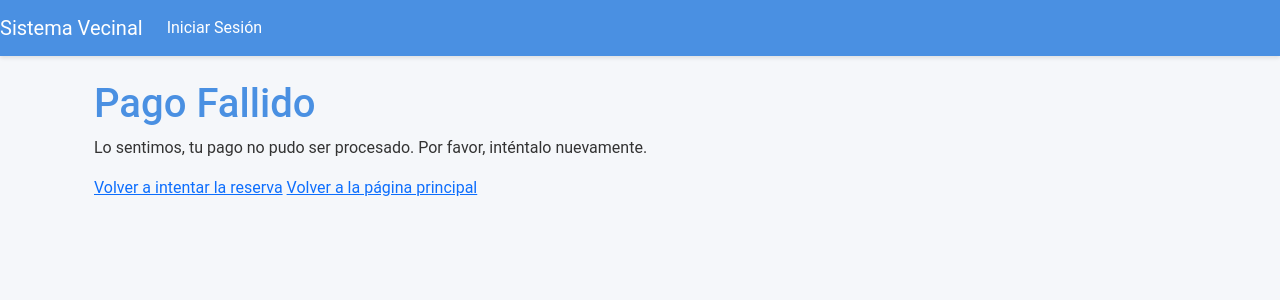
After one commit to VicxNF/Junta-Vecinos, a Django app: page /pago-fallido/ in a window 1280 px wide. The commit adds this page. Shown: the top 300 px of the page. Run offline with Django 5.2, Linux system fonts and the light colour scheme; some libraries are stand-ins or nearby versions.

Commit message:
Pasarela de Pago integrada

```diff
--- a/junta_vecinos/models.py
+++ b/junta_vecinos/models.py
@@ -1,5 +1,6 @@
 from django.db import models
 from django.contrib.auth.models import User
+from decimal import Decimal
 
 # Modelo para representar a un vecino
 class Vecino(models.Model):
@@ -92,6 +93,8 @@ class Espacio(models.Model):
     capacidad = models.IntegerField()
     foto = models.ImageField(upload_to='espacios/', null=True, blank=True)
     ubicacion = models.CharField(max_length=200, default='Ubicación no disponible')
+    precio_por_hora = models.DecimalField(max_digits=10, decimal_places=2)  # Agregar este campo
+
 
     def __str__(self):
         return self.nombre
@@ -102,6 +105,7 @@ class Reserva(models.Model):
     fecha = models.DateField()
     hora_inicio = models.TimeField()
     hora_fin = models.TimeField()
+    monto_pagado = models.DecimalField(max_digits=10, decimal_places=2, default=Decimal('0.00'))  # Agrega este campo
 
     def __str__(self):
         return f"{self.espacio.nombre} reservado por {self.usuario.username} el {self.fecha} de {self.hora_inicio} a {self.hora_fin}"
--- /dev/null
+++ b/junta_vecinos/templates/junta_vecinos/pago_fallido.html
@@ -0,0 +1,12 @@
+{% extends 'junta_vecinos/base.html' %}
+
+{% block title %}Registro de Vecinos{% endblock %}
+
+{% block content %}
+<div class="container">
+    <h1>Pago Fallido</h1>
+    <p>Lo sentimos, tu pago no pudo ser procesado. Por favor, inténtalo nuevamente.</p>
+    <a href="{% url 'espacios_disponibles' %}">Volver a intentar la reserva</a>  <!-- Cambia 'reserva_nueva' por la URL correcta de la vista de nueva reserva -->
+    <a href="{% url 'index' %}">Volver a la página principal</a>
+</div>
+{% endblock %}
--- a/junta_vecinos/urls.py
+++ b/junta_vecinos/urls.py
@@ -39,6 +39,11 @@ urlpatterns = [
     path('generar_reporte_pdf/', views.generar_reporte_pdf, name='generar_reporte_pdf'),
     path('generar_reporte_solicitudes_pdf/', views.generar_reporte_solicitudes_pdf, name='generar_reporte_solicitudes_pdf'),
     path('api/get-espacio-info/', views.get_espacio_info, name='get_espacio_info'),
+    path('espacio/<int:espacio_id>/reservar/', views.reservar_espacio, name='reservar_espacio'),
+    path('webpay-retorno/', views.webpay_retorno, name='webpay_retorno'),
+    path('reserva-exitosa/', views.reserva_exitosa, name='reserva_exitosa'),
+    path('error-reserva/', views.error_reserva, name='error_reserva'),
+    path('pago-fallido/', views.pago_fallido, name='pago_fallido'),
 
     # Agrega más rutas según sea necesario
 ] + static(settings.MEDIA_URL, document_root=settings.MEDIA_ROOT)
--- a/junta_vecinos/views.py
+++ b/junta_vecinos/views.py
@@ -10,20 +10,26 @@ from .forms import *
 import uuid
 from django.utils import timezone
 from django.db import IntegrityError
-from django.http import JsonResponse, HttpResponse
+from django.http import HttpResponseBadRequest, JsonResponse, HttpResponse
 from django.utils.dateparse import parse_time
 import json
 from django.template.loader import render_to_string
 from django.http import HttpResponse
 from weasyprint import HTML
 from django.core.files.base import ContentFile
-from datetime import date
+from datetime import datetime, date
 from django.core.files.base import ContentFile
 import json
 from datetime import datetime, timedelta
 from django.db.models import Count
 from reportlab.lib.pagesizes import A4
 from reportlab.pdfgen import canvas
+from django.shortcuts import redirect
+from django.urls import reverse
+from transbank.webpay.webpay_plus.transaction import Transaction
+from django.views.decorators.csrf import csrf_exempt
+from decimal import Decimal
+
 
 
 
@@ -611,20 +617,95 @@ def reservar_espacio(request, espacio_id):
             if reservas_existentes.exists():
                 return JsonResponse({'success': False, 'error': 'El espacio ya está reservado en parte o todo ese horario.'})
 
-            # Crear la reserva
-            reserva = Reserva.objects.create(
-                usuario=request.user,
-                espacio=espacio,
-                fecha=fecha,
-                hora_inicio=hora_inicio_obj,
-                hora_fin=hora_fin_obj
-            )
-            return JsonResponse({'success': True})
+            # Calcular el monto a pagar (esto dependerá de tu lógica de negocio)
+            monto = calcular_monto(espacio, hora_inicio_obj, hora_fin_obj)
+
+            # Iniciar transacción WebPay
+            buy_order = f"RES-{espacio.id}-{request.user.id}-{int(datetime.now().timestamp())}"
+            session_id = request.session.session_key
+            return_url = request.build_absolute_uri(reverse('webpay_retorno'))
+
+            transaction = Transaction()
+            response = transaction.create(buy_order, session_id, monto, return_url)
+
+            # Guardar datos de la reserva en sesión para procesarla después del pago
+            request.session['reserva_pendiente'] = {
+                'espacio_id': espacio.id,
+                'fecha': fecha,
+                'hora_inicio': hora_inicio,
+                'hora_fin': hora_fin,
+                'monto': monto,
+                'buy_order': buy_order
+            }
+
+            # Devolver la URL de pago y el token para que el frontend redirija
+            return JsonResponse({
+                'success': True,
+                'payment_url': response['url'],
+                'token': response['token']
+            })
 
         except Exception as e:
             return JsonResponse({'success': False, 'error': str(e)})
 
     return JsonResponse({'success': False, 'error': 'Método no permitido'})
+
+def calcular_monto(espacio, hora_inicio, hora_fin):
+    # Calcular la duración en horas
+    duracion = datetime.combine(datetime.min, hora_fin) - datetime.combine(datetime.min, hora_inicio)
+    horas = Decimal(duracion.total_seconds()) / Decimal(3600)  # Convertimos a Decimal
+
+    # Multiplicar el precio por hora (Decimal) con las horas (Decimal)
+    return int(espacio.precio_por_hora * horas)
+
+@csrf_exempt
+def webpay_retorno(request):
+    if request.method == 'POST' or request.method == 'GET':
+        token = request.POST.get('token_ws') if request.method == 'POST' else request.GET.get('token_ws')
+
+        if not token:
+            return render(request, 'junta_vecinos/error_reserva.html', {'error': 'Token de pago no recibido'})
+
+        transaction = Transaction()
+        response = transaction.commit(token)
+
+        if response['response_code'] == 0:
+            # Pago exitoso
+            reserva_data = request.session.get('reserva_pendiente')
+            if reserva_data and reserva_data['buy_order'] == response['buy_order']:
+                # Crear la reserva
+                espacio = get_object_or_404(Espacio, id=reserva_data['espacio_id'])
+                reserva = Reserva.objects.create(
+                    usuario=request.user,
+                    espacio=espacio,
+                    fecha=reserva_data['fecha'],
+                    hora_inicio=datetime.strptime(reserva_data['hora_inicio'], '%H:%M').time(),
+                    hora_fin=datetime.strptime(reserva_data['hora_fin'], '%H:%M').time(),
+                    monto_pagado=response['amount']
+                )
+                del request.session['reserva_pendiente']
+                return render(request, 'junta_vecinos/reserva_exitosa.html', {'reserva': reserva})
+            else:
+                return render(request, 'junta_vecinos/error_reserva.html', {'error': 'Datos de reserva no coinciden'})
+        else:
+            # Pago fallido
+            return render(request, 'junta_vecinos/pago_fallido.html')
+
+    return HttpResponseBadRequest('Método no permitido')
+
+# Vista para reserva exitosa
+def reserva_exitosa(request):
+    return render(request, 'junta_vecinos/reserva_exitosa.html')
+
+# Vista para error en la reserva
+def error_reserva(request):
+    error = "Hubo un problema con tu reserva."  # Puedes pasar un mensaje de error personalizado
+    return render(request, 'junta_vecinos/error_reserva.html', {'error': error})
+
+# Vista para pago fallido
+def pago_fallido(request):
+    return render(request, 'junta_vecinos/pago_fallido.html')
+
 
 @login_required
 def get_available_slots(request):
```
Also changed, not shown: gestion_vecinal/settings.py (+7 -0 lines), junta_vecinos/templates/junta_vecinos/error_reserva.html (added, +13 -0 lines), junta_vecinos/templates/junta_vecinos/espacios_disponibles.html (+55 -6 lines), junta_vecinos/templates/junta_vecinos/reserva_exitosa.html (added, +12 -0 lines), db.sqlite3, junta_vecinos/migrations/0010_espacio_precio_por_hora.py (added), junta_vecinos/migrations/0011_reserva_monto_pagado.py (added).
